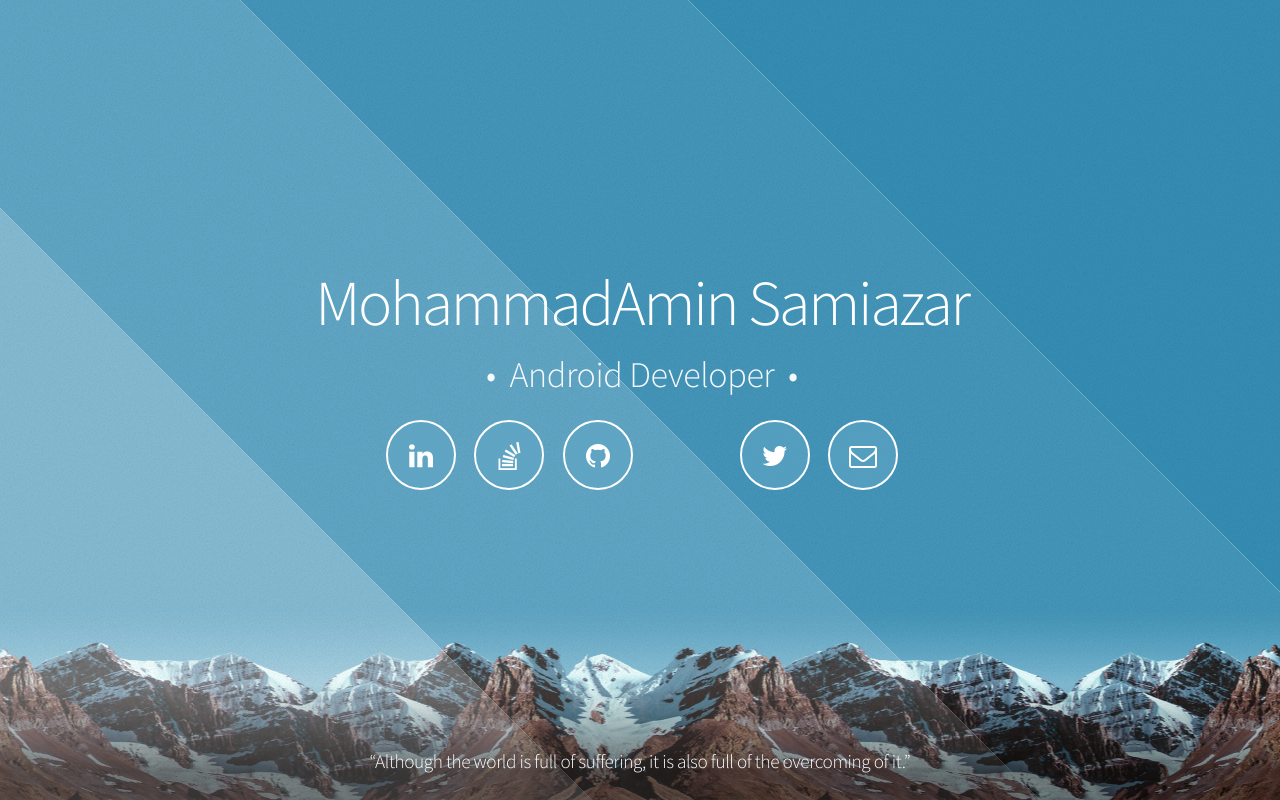
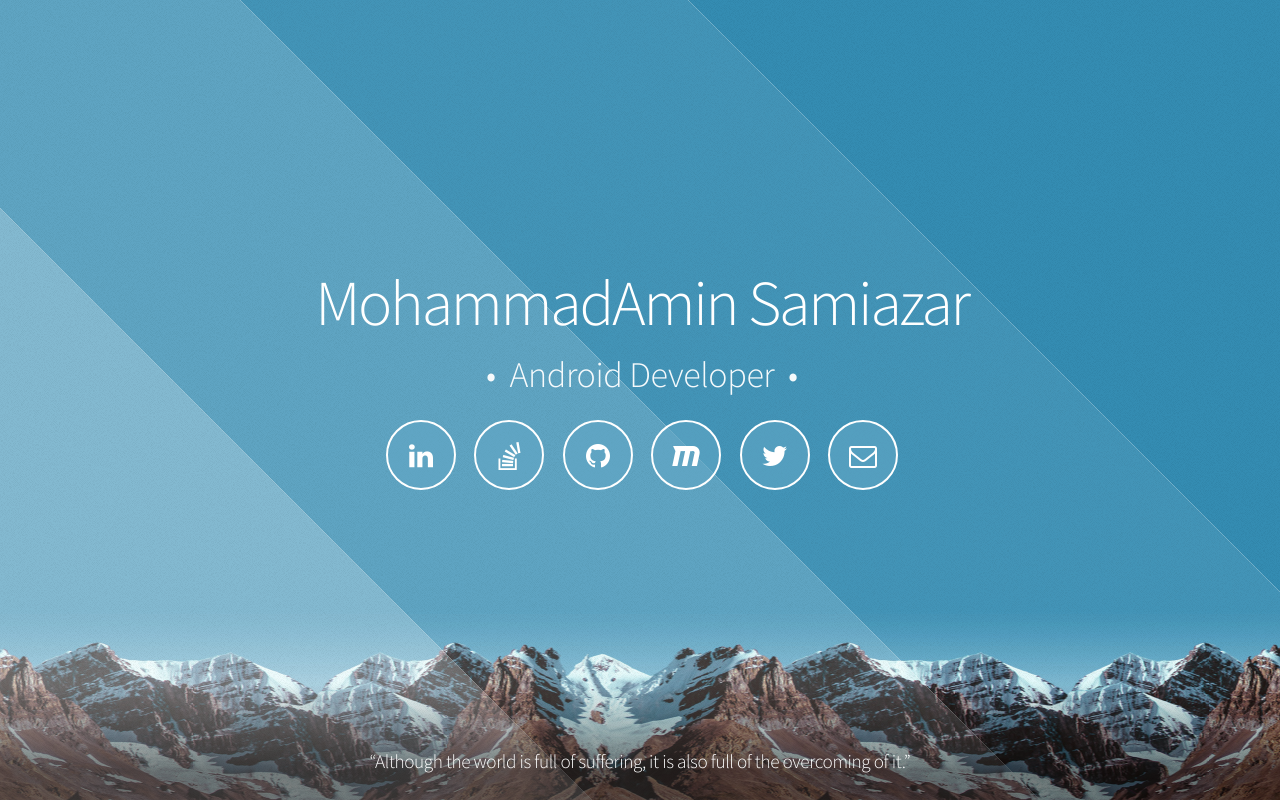
Before and after one commit to samiazar/samiazar.github.io, a plain HTML site: page index.html in a window 1280 px wide. Drawn offline with Linux system fonts and the light colour scheme.

Commit message:
Add maxcdn icon as medium

```diff
--- a/index.html
+++ b/index.html
@@ -36,7 +36,7 @@
 								<li><a href="https://stackoverflow.com/users/7135845" class="icon fa-stack-overflow"><span class="label">StackOverFlow</span></a></li>
 								<li><a href="https://github.com/samiazar" class="icon fa-github"><span class="label">Github</span></a></li>
 
-								<li><a href="https://medium.com/@mohamadsamiazar" class="fa fa-medium-m"><span class="label">Medium</span></a></li>
+								<li><a href="https://medium.com/@mohamadsamiazar" class="icon fa-maxcdn"><span class="label">Medium</span></a></li>
 
 								<li><a href="https://twitter.com/MSamiAzar" class="icon fa-twitter"><span class="label">Twitter</span></a></li>
 								<li><a href="mailto:mohamadsamiazar@gmail.com" class="icon fa-envelope-o"><span class="label">Email</span></a></li>
```
